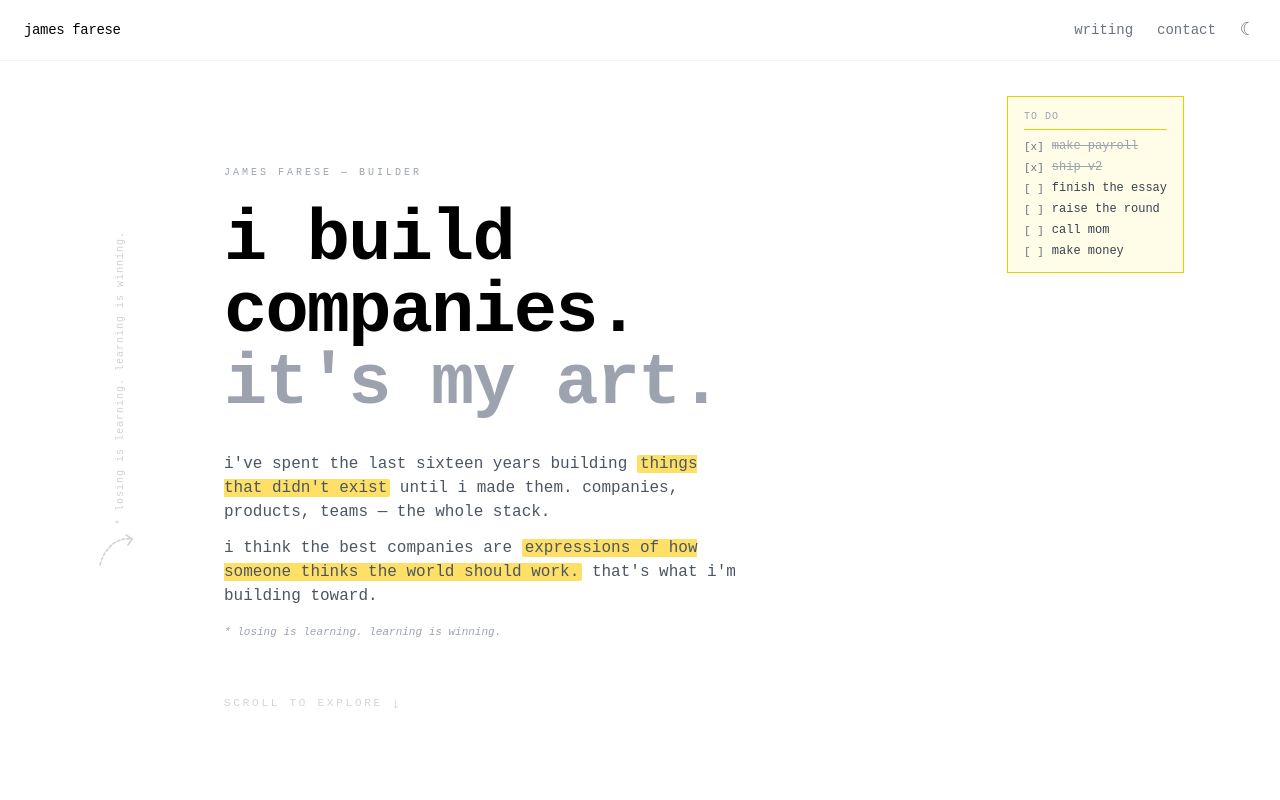
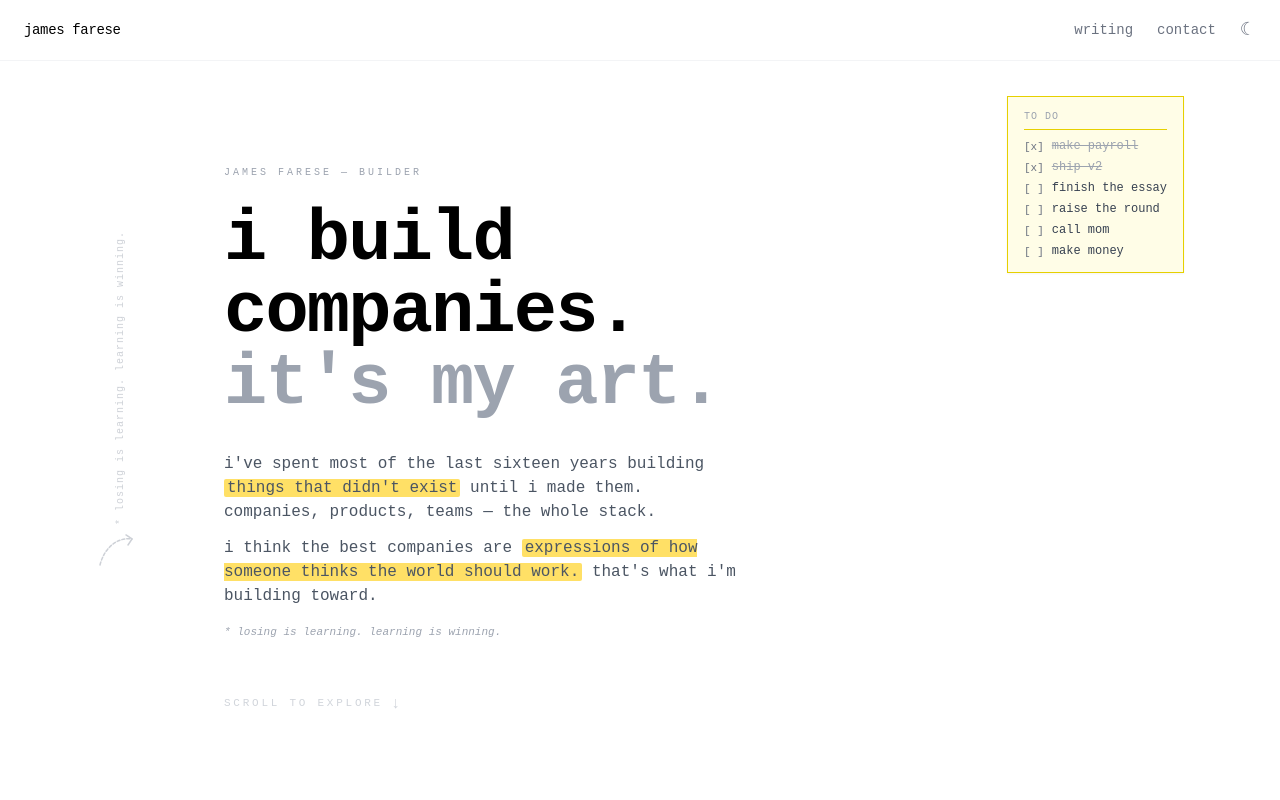
Before and after one commit to jamesfarese/personal-site, a Next.js app: page / in a window 1280 px wide. Shown: the top 800 px of the page. Built offline with nearby package versions, Linux system fonts and the light colour scheme.

Commit message:
update copy

```diff
--- a/app/page.js
+++ b/app/page.js
@@ -93,7 +93,7 @@ export default function Home() {
 
           <div className="text-sm md:text-base leading-relaxed text-gray-600 dark:text-gray-400 max-w-lg space-y-3">
             <p>
-              i&apos;ve spent the last sixteen years building{' '}
+              i&apos;ve spent most of the last sixteen years building{' '}
               <Highlight>things that didn&apos;t exist</Highlight> until i made them.
               companies, products, teams — the whole stack.
             </p>
```
